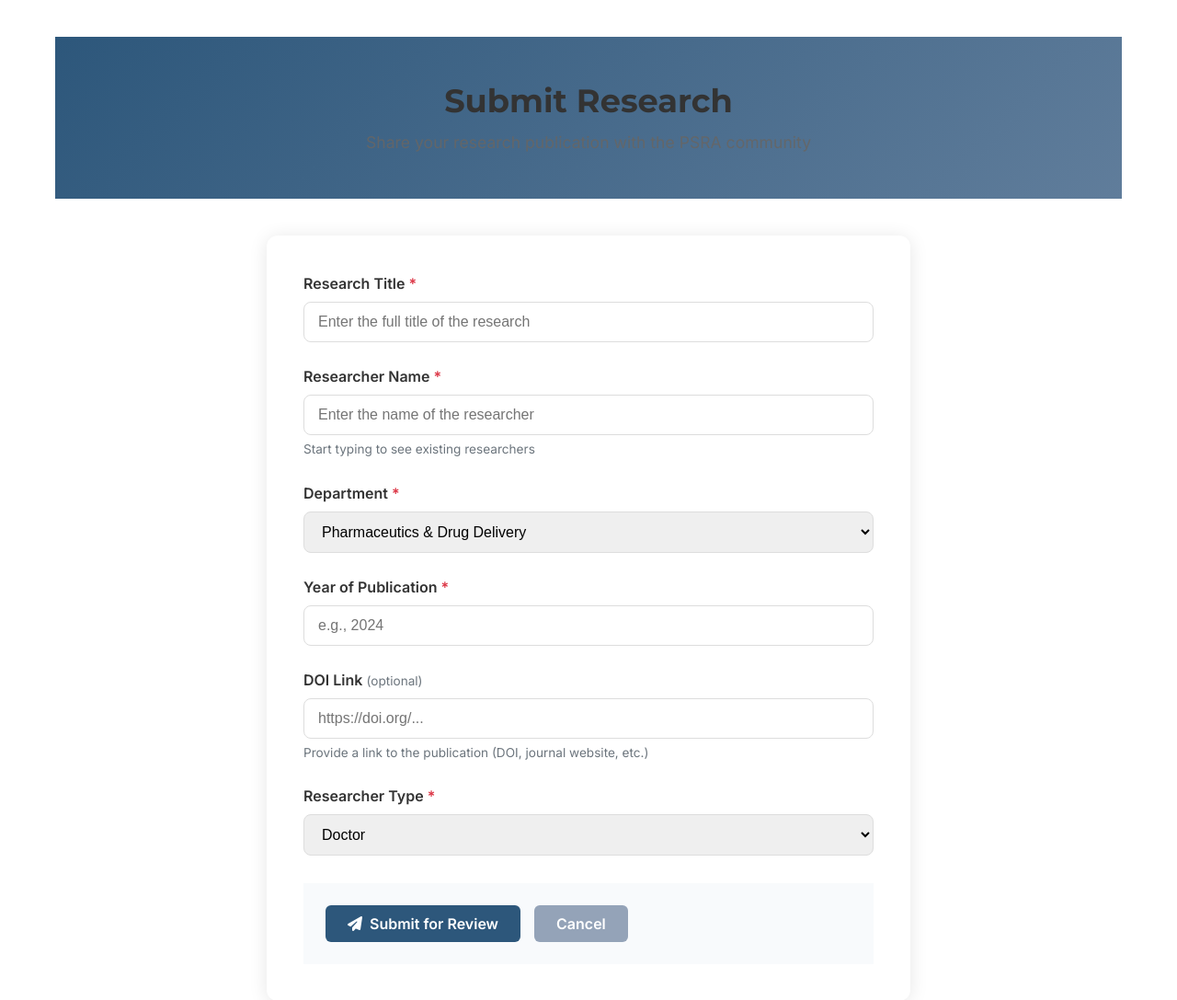
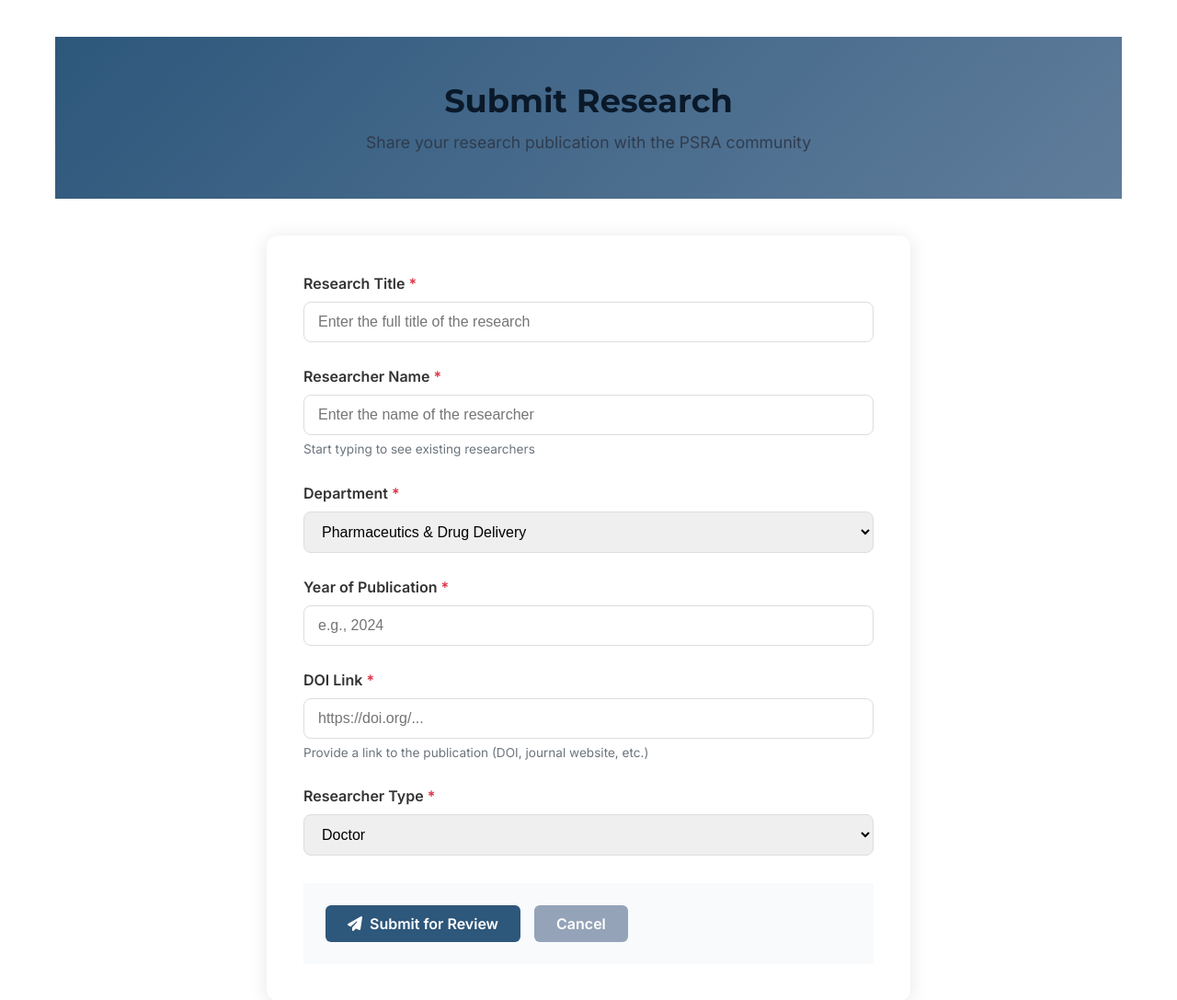
Before and after one commit to mohamedfadlalla/psra-flask, a Flask app: page /submit-research in a window 1280 px wide. Shown: the part 89-1176 px from the top of the page at 92% size. Run offline with Flask 3, Linux system fonts and the light colour scheme; the visitor is signed in with stand-in values (Sample User, id 1); data that the repository does not hold is empty; some libraries are stand-ins or nearby versions.

Commit message:
ui: improve submit research page accessibility and validation

```diff
--- a/templates/submit_research.html
+++ b/templates/submit_research.html
@@ -74,8 +74,8 @@
 
                 <!-- DOI URL -->
                 <div class="form-group">
-                    <label for="doi_url">DOI Link <span class="optional">(optional)</span></label>
-                    {{ form.doi_url(class="form-control", placeholder="https://doi.org/...") }}
+                    <label for="doi_url">DOI Link <span class="required">*</span></label>
+                    {{ form.doi_url(class="form-control", placeholder="https://doi.org/...", required="required") }}
                     {% if form.doi_url.errors %}
                     <div class="error-messages">
                         {% for error in form.doi_url.errors %}
@@ -134,12 +134,12 @@
 
 .page-header h1 {
     font-size: 2.2rem;
-    color: #333;
+    color: #0a1929;
     margin-bottom: 10px;
 }
 
 .page-header p {
-    color: #666;
+    color: #2d3748;
     font-size: 1.1rem;
 }
 
```
